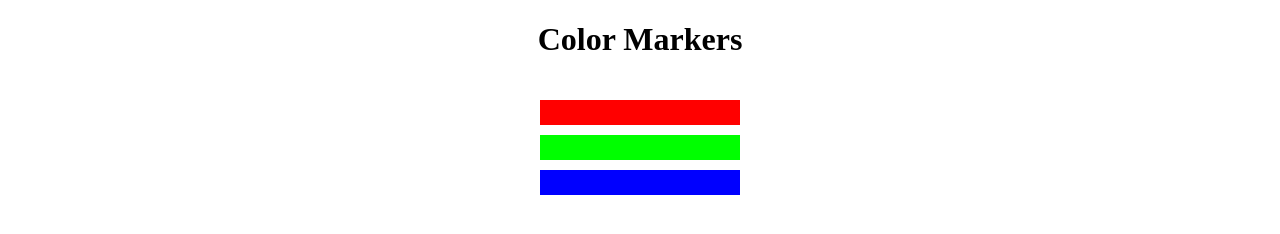
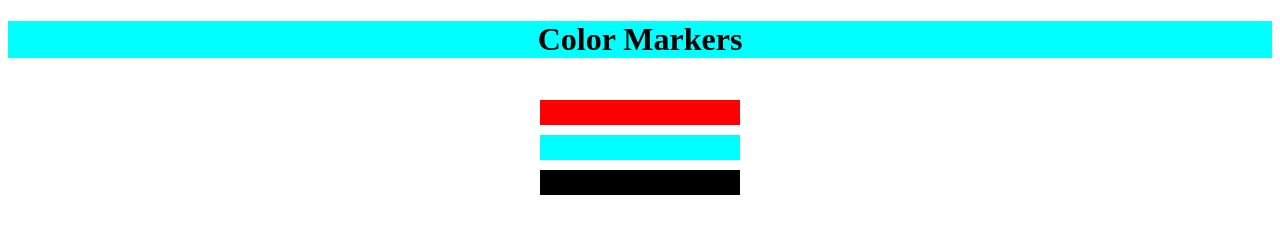
Before and after one commit to bp4924/color-markers, a plain HTML site: page index.html in a window 1280 px wide. Drawn offline with Linux system fonts and the light colour scheme.

Commit message:
adjust colors

```diff
--- a/style.css
+++ b/style.css
@@ -1,5 +1,6 @@
 h1 {
   text-align: center;
+  background-color: rgb(0, 255, 255);
 }
 
 .marker {
@@ -14,11 +15,11 @@ h1 {
 }
 
 .two {
-  background-color: rgb(0, 255, 0);
+  background-color: rgb(0, 255, 255);
 }
 
 .three {
-  background-color: rgb(0, 0, 255);
+  background-color: rgb(0, 0, 0);
 }
 
 .container {
```
